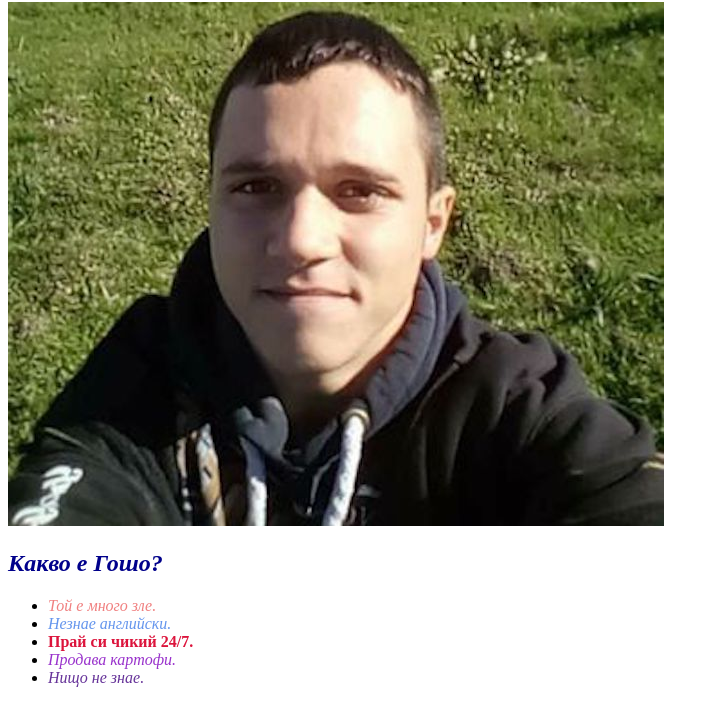
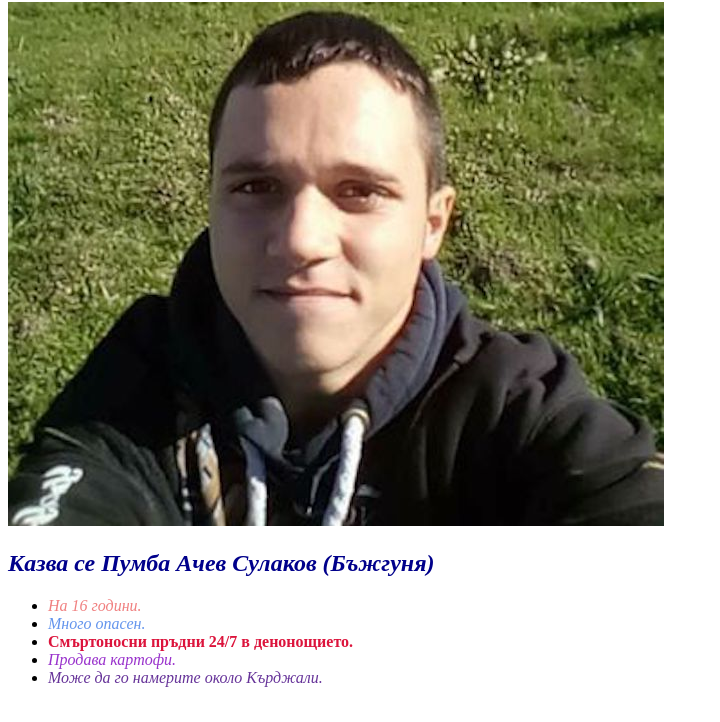
Before and after one commit to tthe3d/tthe3d.github.io, a plain HTML site: page testin.html in a window 1280 px wide. Shown: the part 78-800 px from the top of the page, without its empty margins (0-720 px from the left). Drawn offline with Linux system fonts and the light colour scheme.

Commit message:
update
asdasda

```diff
--- a/testin.html
+++ b/testin.html
@@ -7,13 +7,13 @@
 <body>
 <h1><span style="color:darkslateblue;text-align: match-parent"><b>Търси се!</b></span></h1>
 <img src="fotos/gosho.jpg"/>
-<h2><span style="color:darkblue;font-style: oblique;">Какво е Гошо?</span></h2>
+<h2><span style="color:darkblue;font-style: oblique;">Казва се Пумба Ачев Сулаков (Бъжгуня)</span></h2>
 <ul>
-    <li><span style="color:lightcoral"><em>Той е много зле.</em></span></li>
-    <li><span style="color:cornflowerblue"><em>Незнае английски.</em></span></li>
-    <li><span style="color:crimson"><b>Прай си чикий 24/7.</b></span></li>
+    <li><span style="color:lightcoral"><em>На 16 години.</em></span></li>
+    <li><span style="color:cornflowerblue"><em>Много опасен.</em></span></li>
+    <li><span style="color:crimson"><b>Смъртоносни пръдни 24/7 в денонощието.</b></span></li>
     <li><span style="color:darkorchid"><em>Продава картофи.</em></span></li>
-    <li><span style="color:rebeccapurple"><em>Нищо не знае.</em></span></li>
+    <li><span style="color:rebeccapurple"><em>Може да го намерите около Кърджали.</em></span></li>
 </ul>
 </body>
 </html>
```
